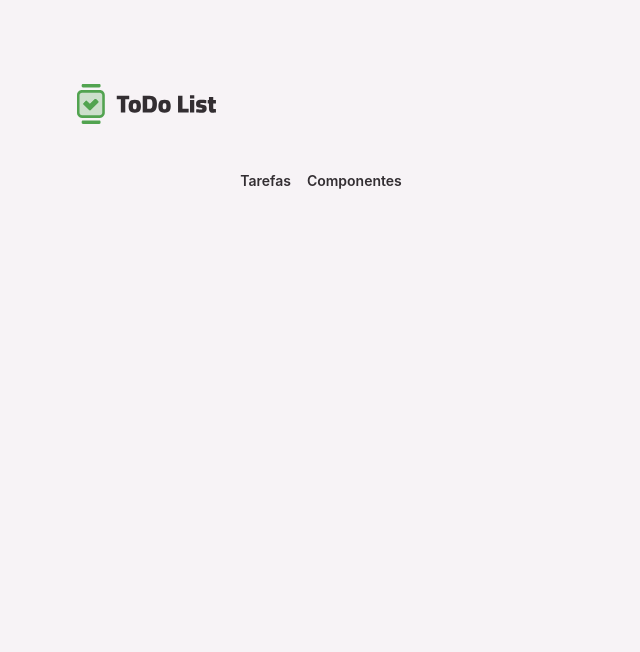
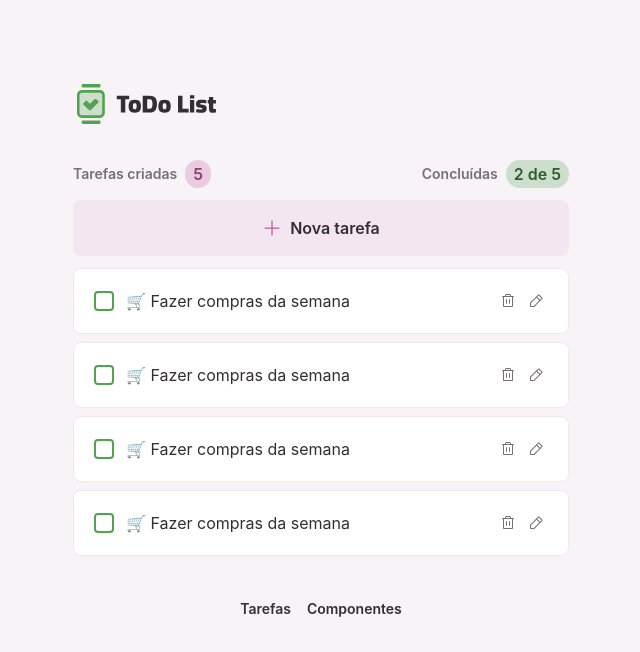
Before and after one commit to gabrielwitor/todo, a React (Vite) app: page / in a window 1280 px wide. Shown: the top 652 px of the page, without its empty margins (319-959 px from the left). Built offline with nearby package versions, Linux system fonts and the light colour scheme.

Commit message:
feat: Core components (#3)
* feat: create TasksSummary Component

* feat: create TaskItem Component

* feat: create TasksList Component

```diff
--- /dev/null
+++ b/src/core-components/task-item.tsx
@@ -0,0 +1,57 @@
+import React from "react";
+
+import Card from "../components/card";
+import CheckboxInput from "../components/checkbox-input";
+import ButtonIcon from "../components/button-icon";
+import Text from "../components/text";
+
+import PencilIcon from "../assets/icons/pencil.svg?react";
+import TrashIcon from "../assets/icons/trash.svg?react";
+import CheckIcon from "../assets/icons/check.svg?react";
+import xIcon from "../assets/icons/x.svg?react";
+
+import TextInput from "../components/text-input";
+
+function TaskItem() {
+	const [isEditing, setisEditing] = React.useState(false);
+
+	function handleEditTask() {
+		setisEditing(true);
+	}
+
+	function handleExitEditTask() {
+		setisEditing(false);
+	}
+
+	return (
+		<Card size={"md"} className="flex items-center gap-3">
+			{isEditing ? (
+				<>
+					<TextInput
+						className="flex-1"
+						value={"🛒 Fazer compras da semana"}
+					></TextInput>
+					<div className="flex gap-1">
+						<ButtonIcon variant={"secondary"} icon={xIcon} />
+						<ButtonIcon icon={CheckIcon} onClick={handleExitEditTask} />
+					</div>
+				</>
+			) : (
+				<>
+					<CheckboxInput />
+					<Text className="flex-1">🛒 Fazer compras da semana</Text>
+					<div className="flex gap-1">
+						<ButtonIcon variant={"terciary"} icon={TrashIcon} />
+						<ButtonIcon
+							variant={"terciary"}
+							icon={PencilIcon}
+							onClick={handleEditTask}
+						/>
+					</div>
+				</>
+			)}
+		</Card>
+	);
+}
+
+export default TaskItem;
--- /dev/null
+++ b/src/core-components/task-summary.tsx
@@ -0,0 +1,24 @@
+import Badge from "../components/badge";
+import Text from "../components/text";
+
+function TasksSummary() {
+	return (
+		<>
+			<div className="flex items-center gap-2">
+				<Text variant={"body-sm-bold"} className="text-gray-300!">
+					Tarefas criadas
+				</Text>
+				<Badge variant={"secondary"}>5</Badge>
+			</div>
+
+			<div className="flex items-center gap-2">
+				<Text variant={"body-sm-bold"} className="text-gray-300!">
+					Concluídas
+				</Text>
+				<Badge>2 de 5</Badge>
+			</div>
+		</>
+	);
+}
+
+export default TasksSummary;
--- /dev/null
+++ b/src/core-components/tasks-list.tsx
@@ -0,0 +1,24 @@
+import Button from "../components/button";
+
+import PlusIcon from "../assets/icons/plus.svg?react";
+import TaskItem from "./task-item";
+
+function TasksList() {
+	return (
+		<>
+			<section>
+				<Button className="w-full" icon={PlusIcon}>
+					Nova tarefa
+				</Button>
+			</section>
+			<section className="space-y-2">
+				<TaskItem />
+				<TaskItem />
+				<TaskItem />
+				<TaskItem />
+			</section>
+		</>
+	);
+}
+
+export default TasksList;
--- a/src/pages/page-home.tsx
+++ b/src/pages/page-home.tsx
@@ -1,7 +1,16 @@
 import Container from "../components/container";
+import TasksSummary from "../core-components/task-summary";
+import TasksList from "../core-components/tasks-list";
 
 function PageHome() {
-	return <Container></Container>;
+	return (
+		<Container as="article" className="space-y-3">
+			<header className="flex justify-between">
+				<TasksSummary />
+			</header>
+			<TasksList />
+		</Container>
+	);
 }
 
 export default PageHome;
```
